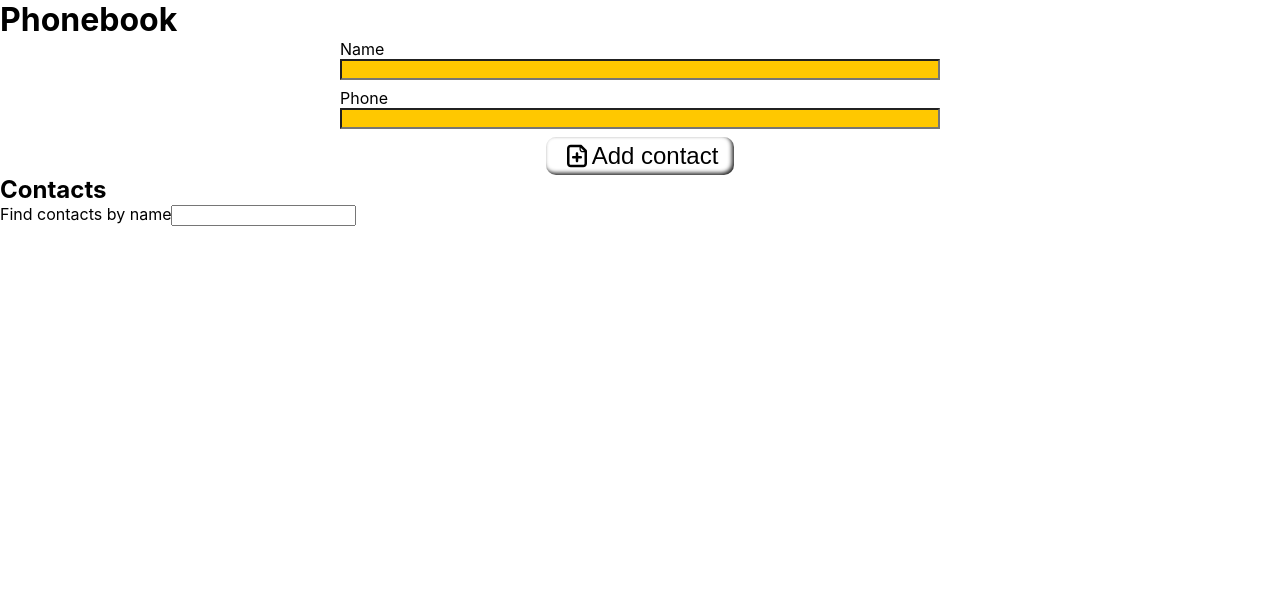
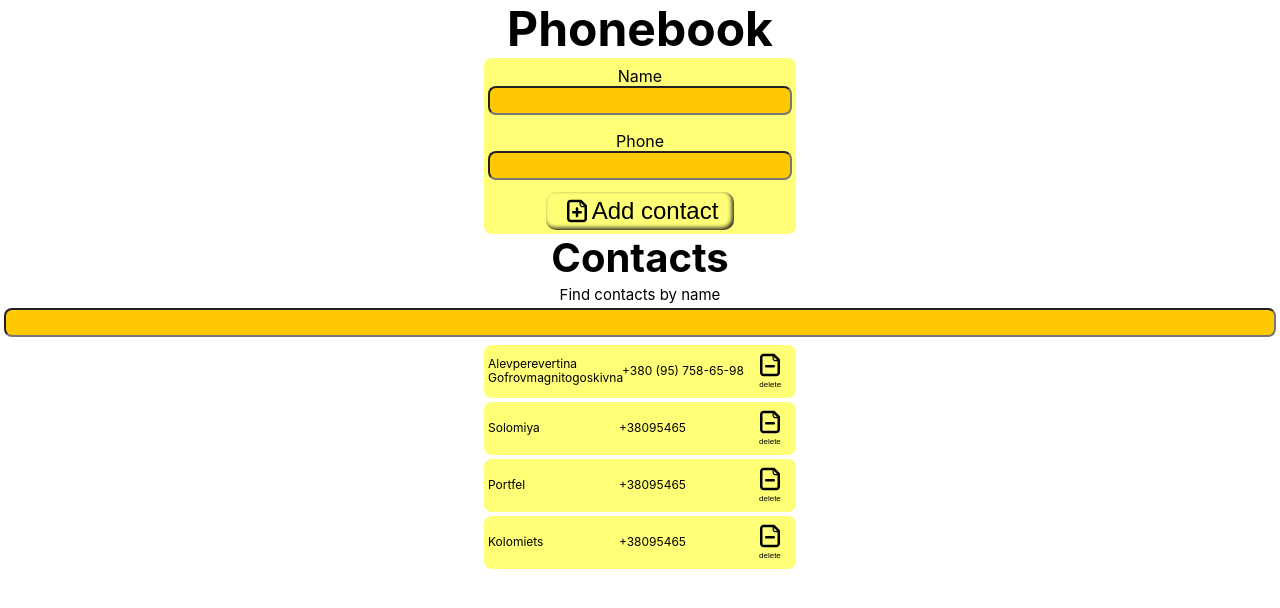
Before and after one commit to Ivan-Samoylenko/goit-react-hw-02-phonebook, a React (Create React App) app: page / in a window 1280 px wide. Shown: the top 608 px of the page. Built offline with nearby package versions, Linux system fonts and the light colour scheme.

Commit message:
solve task 2. Start endstyles

```diff
--- a/src/components/App.jsx
+++ b/src/components/App.jsx
@@ -4,18 +4,27 @@ import { ContactForm } from 'components/ContactForm';
 import { Filter } from 'components/Filter';
 import { ContactList } from 'components/ContactList';
 
+const initialState = [
+  {
+    id: 'dffdg5f4ds6gf',
+    name: 'Alevperevertina Gofrovmagnitogoskivna',
+    number: '+380 (95) 758-65-98',
+  },
+  { id: 'dfgdfgdffdg', name: 'Solomiya', number: '+38095465' },
+  { id: '446dfgh6456fg', name: 'Portfel', number: '+38095465' },
+  { id: '46fgh64dfgh232', name: 'Kolomiets', number: '+38095465' },
+];
+
 export class App extends Component {
   state = {
-    contacts: [],
+    contacts: initialState,
     filter: '',
   };
 
   handleSubmit = value => {
-    this.setState(state => {
-      return {
-        contacts: [...state.contacts, { ...value, id: nanoid(10) }],
-      };
-    });
+    this.setState(state => ({
+      contacts: [...state.contacts, { ...value, id: nanoid(10) }],
+    }));
   };
 
   onFilterChange = event => {
@@ -23,9 +32,11 @@ export class App extends Component {
   };
 
   handleDeleteBtn = event => {
-    this.setState(state =>
-      state.contacts.filter(contact => contact.id !== event.currentTarget.id)
-    );
+    const targetId = event.currentTarget.id;
+
+    this.setState(state => ({
+      contacts: state.contacts.filter(contact => contact.id !== targetId),
+    }));
   };
 
   render() {
@@ -34,7 +45,7 @@ export class App extends Component {
     return (
       <>
         <h1>Phonebook</h1>
-        <ContactForm onSubmit={this.handleSubmit} />
+        <ContactForm onSubmit={this.handleSubmit} contacts={contacts} />
 
         <h2>Contacts</h2>
         <Filter onChange={this.onFilterChange} value={filter} />
--- a/src/components/Contact/Contact.styled.js
+++ b/src/components/Contact/Contact.styled.js
@@ -1,11 +1,18 @@
 import styled from 'styled-components';
 
 export const Name = styled.p`
-  font-size: 30px;
+  width: 130px;
+
+  font-size: ${p => p.theme.fontSizes.contact};
+  text-align: start;
 `;
 
 export const Phone = styled.p`
-  font-size: 30px;
+  width: 128px;
+
+  font-size: ${p => p.theme.fontSizes.contact};
+  text-align: start;
+  white-space: nowrap;
 `;
 
 export const DeleteBtn = styled.button`
@@ -17,7 +24,7 @@ export const DeleteBtn = styled.button`
   flex-direction: column;
   align-items: center;
 
-  font-size: 8px;
+  font-size: ${p => p.theme.fontSizes.deleteBtn};
 
   color: currentColor;
   background-color: transparent;
@@ -26,8 +33,8 @@ export const DeleteBtn = styled.button`
   cursor: pointer;
   outline: none;
 
-  transition: color ease-in-out 200ms, box-shadow ease-in-out 200ms,
-    transform ease-in-out 200ms;
+  transition: color ${p => p.theme.transition},
+    box-shadow ${p => p.theme.transition}, transform ${p => p.theme.transition};
 
   svg {
     fill: currentColor;
@@ -36,7 +43,7 @@ export const DeleteBtn = styled.button`
   :hover,
   :focus {
     color: orangered;
-    box-shadow: 0 0 2px 2px orangered;
+    box-shadow: 0 0 2px 2px ${p => p.theme.colors.accent.btn};
   }
 
   :active {
--- a/src/components/ContactForm/ContactForm.jsx
+++ b/src/components/ContactForm/ContactForm.jsx
@@ -17,6 +17,17 @@ const initialValues = {
 
 export class ContactForm extends Component {
   handleSubmit = (values, { resetForm }) => {
+    const lowerCaseName = values.name.toLowerCase();
+
+    if (
+      this.props.contacts.some(
+        contact => contact.name.toLowerCase() === lowerCaseName
+      )
+    ) {
+      alert(`${values.name} is already in contacts`);
+      return;
+    }
+
     this.props.onSubmit(values);
     resetForm(initialValues);
   };
--- a/src/components/ContactForm/ContactForm.styled.js
+++ b/src/components/ContactForm/ContactForm.styled.js
@@ -6,22 +6,36 @@ import {
 } from 'formik';
 
 export const Form = styled(FormikForm)`
-  width: 600px;
+  width: 312px;
   margin-right: auto;
   margin-left: auto;
+  padding-top: ${p => p.theme.space[1]};
+  padding-bottom: ${p => p.theme.space[1]};
 
   display: flex;
   flex-direction: column;
-  gap: 8px;
+  gap: ${p => p.theme.space[2]};
+
+  background-color: ${p => p.theme.colors.bcg.secondary};
+
+  border-radius: ${p => p.theme.radii.main};
 `;
 
 export const FieldWraper = styled.label`
+  padding: ${p => p.theme.space[1]};
+
   display: flex;
   flex-direction: column;
 `;
 
 export const Field = styled(FormikField)`
-  background-color: rgb(255, 200, 0);
+  padding: ${p => p.theme.space[1]};
+
+  font-size: ${p => p.theme.fontSizes.fields};
+
+  background-color: ${p => p.theme.colors.bcg.input};
+
+  border-radius: ${p => p.theme.radii.main};
 `;
 
 export const ErrorMessage = styled(FormikErrorMessage)`
@@ -42,7 +56,7 @@ export const SubmitBtn = styled.button`
 
   background-color: transparent;
 
-  border-radius: 10px;
+  border-radius: ${p => p.theme.radii.addBtn};
   box-shadow: inset -2px -2px 4px 0 #222222;
 
   cursor: pointer;
--- a/src/components/ContactList/ContactList.jsx
+++ b/src/components/ContactList/ContactList.jsx
@@ -2,8 +2,9 @@ import { Contacts, ContactsItem } from './ContactList.styled';
 import { Contact } from 'components/Contact';
 
 export const ContactList = ({ contacts, filter, onClick }) => {
+  const lowerCaseFilter = filter.toLowerCase();
   const filteredContacts = contacts.filter(contact =>
-    contact.name.toLowerCase().includes(filter.toLowerCase())
+    contact.name.toLowerCase().includes(lowerCaseFilter)
   );
 
   return (
--- a/src/components/ContactList/ContactList.styled.js
+++ b/src/components/ContactList/ContactList.styled.js
@@ -1,15 +1,25 @@
 import styled from 'styled-components';
 
-export const Contacts = styled.ul``;
+export const Contacts = styled.ul`
+  width: 312px;
+  margin-right: auto;
+  margin-left: auto;
+  padding-top: ${p => p.theme.space[1]};
+  padding-bottom: ${p => p.theme.space[1]};
+`;
 
 export const ContactsItem = styled.li`
+  padding: ${p => p.theme.space[1]};
+
   display: flex;
   align-items: center;
-  gap: 8px;
+  gap: ${p => p.theme.space[1]};
 
-  background-color: #dddddd;
+  background-color: ${p => p.theme.colors.bcg.secondary};
+
+  border-radius: ${p => p.theme.radii.main};
 
   :not(:last-child) {
-    margin-bottom: 8px;
+    margin-bottom: ${p => p.theme.space[1]};
   }
 `;
--- a/src/components/Filter/Filter.jsx
+++ b/src/components/Filter/Filter.jsx
@@ -1,10 +1,10 @@
-import {} from './Filter.styled';
+import { FilterWraper, FilterName, FilterField } from './Filter.styled';
 
 export const Filter = ({ onChange, value }) => {
   return (
-    <label>
-      Find contacts by name
-      <input onChange={onChange} value={value} />
-    </label>
+    <FilterWraper>
+      <FilterName>Find contacts by name</FilterName>
+      <FilterField onChange={onChange} value={value} />
+    </FilterWraper>
   );
 };
--- a/src/components/Filter/Filter.styled.js
+++ b/src/components/Filter/Filter.styled.js
@@ -0,0 +1,25 @@
+import styled from 'styled-components';
+
+export const FilterWraper = styled.label`
+  padding: ${p => p.theme.space[1]};
+
+  display: flex;
+  flex-direction: column;
+  gap: ${p => p.theme.space[1]};
+
+  border-radius: ${p => p.theme.radii.main};
+`;
+
+export const FilterName = styled.p`
+  font-size: ${p => p.theme.fontSizes.fields};
+`;
+
+export const FilterField = styled.input`
+  padding: ${p => p.theme.space[1]};
+
+  font-size: ${p => p.theme.fontSizes.fields};
+
+  background-color: ${p => p.theme.colors.bcg.input};
+
+  border-radius: ${p => p.theme.radii.main};
+`;
--- a/src/constants/theme.js
+++ b/src/constants/theme.js
@@ -1,21 +1,21 @@
 export const theme = {
   colors: {
-    texts: '#1F041D',
-    headers: '#410547',
-    accent: '#A638F5',
-    background: '#EEBDFF',
-    btn: {
-      backgroundGood: '#84F538',
-      backgroundNeutral: '#EFF538',
-      backgroundBad: '#F56438',
-      hover: 'rgba(166, 56, 245, 0.5)',
+    main: '#000000',
+    bcg: {
+      input: '#ffc800',
+      secondary: '#ffff77',
+    },
+    accent: {
+      btn: '#ff4600',
     },
   },
-  space: [0, 4, 8, 16, 32, 64],
+  space: ['0', '4px', '8px', '16px', '32px'],
   fontSizes: {
-    headers: 48,
-    texts: 24,
-    btn: 36,
+    text: '24px',
+    deleteBtn: '8px',
+    addBtn: '24px',
+    fields: '15px',
+    contact: '12px',
   },
   fontWeights: {
     regular: 400,
@@ -37,10 +37,12 @@ export const theme = {
     btn: `2px dashed #A638F5`,
   },
   radii: {
-    btn: 8,
+    addBtn: '10px',
+    main: '8px',
   },
   shadows: {
     btn: `0 0 2px 1px #A638F5`,
     btnHover: `0 0 8px 4px #A638F5`,
   },
+  transition: 'ease-in-out 200ms',
 };
--- a/src/index.css
+++ b/src/index.css
@@ -12,6 +12,10 @@ body {
 code {
   font-family: source-code-pro, Menlo, Monaco, Consolas, 'Courier New',
     monospace;
+}
+
+body {
+  text-align: center;
 }
 
 img {
@@ -34,6 +38,16 @@ h6,
 p {
   margin-top: 0;
   margin-bottom: 0;
+
+  line-height: 1.2;
+}
+
+h1 {
+  font-size: 48px;
+}
+
+h2 {
+  font-size: 40px;
 }
 
 ul {
```
